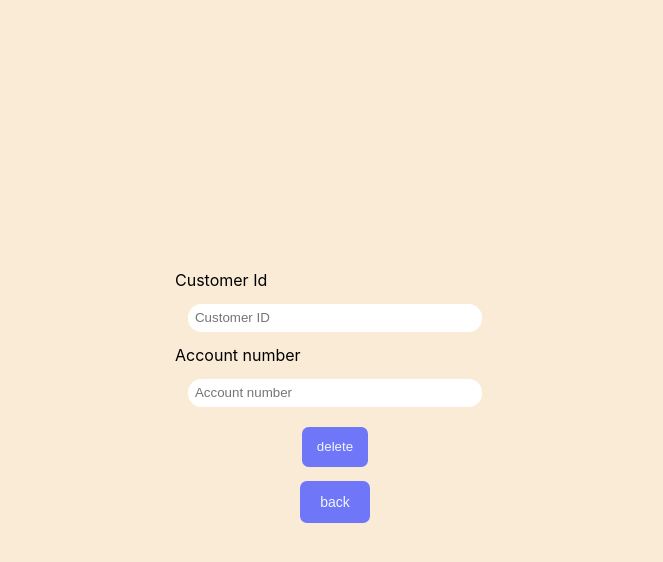
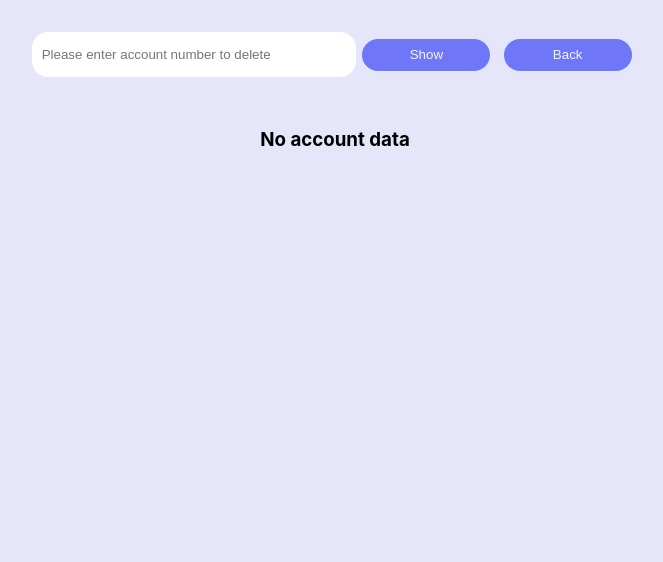
Before and after one commit to ameyzing09/banking-system-frontend, a React (Create React App) app: page /delete in a window 1280 px wide. Shown: the top 562 px of the page, without its empty margins (305-968 px from the left). Built offline with nearby package versions, Linux system fonts and the light colour scheme.

Commit message:
added delete component (#4)
Co-authored-by: = <=>

```diff
--- a/src/App.css
+++ b/src/App.css
@@ -3,3 +3,7 @@ html, body{
     width: 100%;
     height: 100%;
   }
+
+.center-div{
+  margin: 0 auto;
+}
--- /dev/null
+++ b/src/components/AccountDetailsSpan.jsx
@@ -0,0 +1,18 @@
+/* eslint-disable array-callback-return */
+import "./CashDeposit/CashDeposit.css";
+
+export default function AccountDetailsSpan({ header, accountDetailsSpan, accountDetails }) {
+    return accountDetailsSpan.map((key, index) => {
+      if (header.key === key) {
+        return (
+          <div
+            className='search-account-result-div'
+            key={index}
+          >
+            <span className='account-head-span'>{header.value}</span>
+            <span className='account-text-span'>{accountDetails[key]}</span>
+          </div>
+        );
+      }
+    });
+  }
--- a/src/components/CashDeposit/CashDeposit.css
+++ b/src/components/CashDeposit/CashDeposit.css
@@ -9,11 +9,8 @@
 .search-account-div {
   display: flex;
   flex-direction: row;
+  /* margin-bottom: 0; */
   margin: 2rem auto;
-}
-
-.transaction-type-center-div{
-  margin: 0 auto;
 }
 
 .summary-back-link{
@@ -27,22 +24,20 @@
   padding: 1rem;
 }
 
-.account-head-span{
-  display: inline-block;
-  font-weight: bold;
-  vertical-align: middle;
-}
-
 .no-account-found{
   text-align: center;
 }
 
-#fetch-account-input{
+.fetch-account-input{
   width: 15rem;
-  text-indent: 1rem;
+  text-indent: .5rem;
 }
 
-#fetch-details-btn {
+.fetch-account-input .fetch-details-btn{
+  margin-left: 1rem;
+}
+
+.fetch-details-btn {
   border-radius: 0.5rem;
   background-color: rgb(111, 118, 248);
   color: aliceblue;
@@ -55,7 +50,6 @@
 .search-account-div input{
   border: none;
   border-radius: 1rem;
-  margin: 1rem;
 }
 
 .nav-btn{
@@ -65,7 +59,7 @@
 }
 
 
-.deposit-btn,
+.submit-btn,
 .back-btn,
 .reset-btn {
   border-radius: 0.5em;
--- a/src/components/Delete/Delete.css
+++ b/src/components/Delete/Delete.css
@@ -1,30 +1,45 @@
-.delForm{
-    background-color: antiquewhite;
-  }
+.delete-div {
+  display: flex;
+  flex-direction: column;
+  justify-content: center;
+  align-items: center;
+}
 
-  .deleteForm{
-    display: flex;
-    flex-direction: column;
-    justify-content: center;
-    margin: auto;
-    width: 20em;
-    height: 50rem;
-  }
 
-  .deleteBtn, .backBtn{
-    border-radius: 0.5em;
-    background-color: rgb(111, 118, 248);
-    color: aliceblue;
-    border: none;
-    padding: 0.5em;
-    margin: 0.5em auto;
-    width: 5em;
-    height: 3em;
-  }
+.delete-confirm-btn-div{
+  display: flex;
+  /* flex-direction: row; */
+}
 
-  .custId, .accNo{
-      margin: 1em;
-      padding: 0.5em;
-      border: none;
-      border-radius: 1em;
-  }
+#show{
+  /* visibility: visible; */
+  display: flex;
+}
+
+#hide{
+  /* visibility: hidden; */
+  display: none;
+}
+
+.fetch-account-input-to-delete{
+  width: 20rem;
+  height: auto;
+  text-indent: .5rem;
+  /* padding: 1rem; */
+}
+
+.delete-confirmation-div{
+  display: flex;
+  flex-direction: column;
+  margin: 0 auto;
+  background-color: aliceblue;
+  border-radius: .5rem;
+  padding: 2rem;
+}
+
+.delete-confirmation-yes-no-div{
+  display: flex;
+  flex-direction: row;
+  justify-content: space-around;
+  align-items: center;
+}
--- a/src/components/Delete/Delete.jsx
+++ b/src/components/Delete/Delete.jsx
@@ -1,20 +1,178 @@
-import React from 'react'
-import './Delete.css'
+import React, { useState } from "react";
+import { useNavigate } from "react-router-dom";
+import axios from "axios";
+
+import AccountDetailsSpan from "../AccountDetailsSpan";
+
+import "./Delete.css";
 
 function Delete() {
+  const [accountNumberInput, setAccountNumberInput] = useState("");
+  const [accountHeader, setAccountHeader] = useState([]);
+  const [accountDetails, setAccountDetails] = useState({});
+  // const [showConfirmationDialog, setShowConfirmationDialog] = useState(false);
+  const [showConfirmBtn, setShowConfirmBtn] = useState(false);
+
+  const navigate = useNavigate();
+
+  const handleFetchChange = (event) => {
+    const { value } = event.target;
+    setAccountNumberInput(value);
+    // console.log("Account Number : ", accountNumberInput);
+  };
+
+  const handleFetch = async (e) => {
+    // setLoading(true)
+    e.preventDefault();
+    try {
+      const getAccountInfoHeader = await axios.get(
+        "http://localhost:8080/getHeaders"
+      );
+      console.log("Account Header axios: ", getAccountInfoHeader.data.data);
+      setAccountHeader(Array.from(getAccountInfoHeader.data.data));
+      // console.log("Account Header : ", accountHeader);
+      const getAccountDetails = await axios.post(
+        "http://localhost:8080/getAccountInfo",
+        { accountNumber: accountNumberInput }
+      );
+      // setAccountNumberInput("");
+      setAccountDetails(getAccountDetails.data.data);
+      setShowConfirmBtn(true);
+      console.log("getAccountDetails : ", accountDetails);
+    } catch (error) {
+      console.error("Error : ", error);
+      alert(error.response.data.error.message);
+      // setAccountNumberInput("");
+      setShowConfirmBtn(false);
+    }
+    // setAccountDetails(await getAccountDetails.json());
+    // setLoading(false)
+  };
+
+  const handleDeleteClick = async (e) => {
+    // setShowConfirmationDialog(!showConfirmationDialog);
+    e.preventDefault();
+    const confirmDelete = window.confirm(
+      "Are you sure you want to delete this account?"
+    );
+    console.log("accountNumberInput : ", accountNumberInput);
+    if (confirmDelete === true) {
+      try {
+        const deleteAccountResponse = await axios.post(
+          "http://localhost:8080/deleteAccount",
+          {
+            accountNumber: accountNumberInput,
+          }
+        );
+        console.log("deleteAccountResponse : ", deleteAccountResponse);
+        if (deleteAccountResponse.data.data.code === 200) {
+          alert(deleteAccountResponse.data.data.message);
+          setAccountNumberInput("");
+          setShowConfirmBtn(false);
+          setAccountDetails({});
+          setAccountHeader([]);
+        } else if (deleteAccountResponse.data.data.code === 400) {
+          alert(deleteAccountResponse.data.data.message);
+          setAccountNumberInput("");
+          setShowConfirmBtn(false);
+          setAccountDetails({});
+          setAccountHeader([]);
+        }
+      } catch (err) {
+        console.error("Error : ", err.response.data.error);
+        alert(err.response.data.error.message);
+        setAccountNumberInput("");
+        setShowConfirmBtn(false);
+        setAccountDetails({});
+        setAccountHeader([]);
+      }
+    }
+  };
+
   return (
-
-    <div className="delForm">
-    <div className="deleteForm">
-      <label>Customer Id</label>
-      <input type="text" className="custId" placeholder="Customer ID"/>
-      <label>Account number</label>
-      <input type="text" className="accNo" placeholder="Account number"/>
-      <input type="submit" className="deleteBtn" value="delete"/>
-      <input type="submit" className="backBtn" value="back"/>
+    <div className='delete-div'>
+      <div className='search-account-div'>
+        {/* <h1>Delete account number</h1> */}
+        <input
+          type='text'
+          className='fetch-account-input-to-delete'
+          onChange={handleFetchChange}
+          value={accountNumberInput}
+          placeholder='Please enter account number to delete'
+        />
+        <input
+          type='submit'
+          onClick={handleFetch}
+          className='submit-btn'
+          value='Show'
+        />
+        <input
+          type='submit'
+          onClick={() => navigate("/dashboard")}
+          className='back-btn'
+          value='Back'
+        />
+      </div>
+      {accountHeader.length > 0 ? (
+        accountHeader.map((head, index) => {
+          const accountDetailsSpan = Object.keys(accountDetails);
+          return (
+            <div className='center-div search-account-result-div' key={index}>
+              <AccountDetailsSpan
+                header={head}
+                accountDetailsSpan={accountDetailsSpan}
+                accountDetails={accountDetails}
+              />
+            </div>
+          );
+        })
+      ) : (
+        <h3 className='no-account-found'>No account data</h3>
+      )}
+      {/* {showConfirmationDialog ? (
+        <div
+          // id={showConfirmationDialog ? "show" : "hide"}
+          className='modal'
+        >
+          <h3 style={{ textAlign: "center" }}>
+            Are you sure you want to delete this account?
+          </h3>
+          <div className='delete-confirmation-yes-no-div'>
+            <input
+              type='submit'
+              onClick={handleConfirmDeleteClick}
+              className='submit-btn'
+              value='Yes'
+            />
+            <input type='submit' className='submit-btn' value='No' />
+          </div>
+        </div>
+      ) : (
+        ""
+      )} */}
+      <div
+        id={showConfirmBtn ? "show" : "hide"}
+        className='delete-confirm-btn-div'
+      >
+        <input
+          type='submit'
+          onClick={handleDeleteClick}
+          className='submit-btn'
+          value='Delete'
+        />
+        <input
+          type='submit'
+          onClick={() => {
+            setAccountDetails({});
+            setShowConfirmBtn(false);
+            setAccountNumberInput("");
+          }}
+          className='back-btn'
+          value='Cancel'
+        />
+      </div>
     </div>
-  </div>
-)
-  }
+  );
+}
 
 export default Delete;
```
Also changed, not shown: package.json (+1 -9 lines), src/components/CashDeposit/CashDeposit.jsx (+15 -25 lines).
